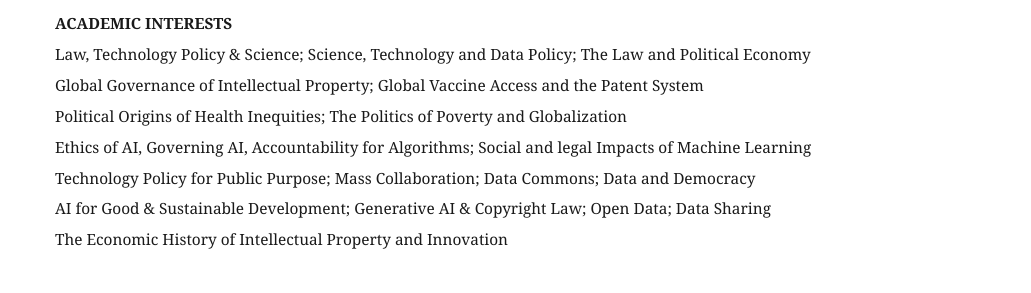
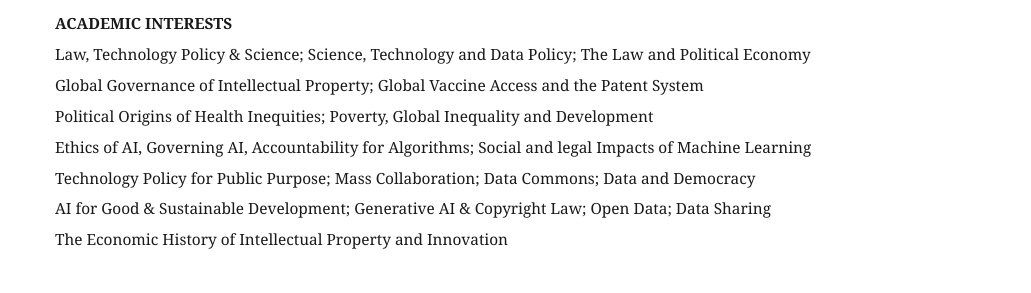
Before and after one commit to eunchangchoi/eunchangchoi.github.io, a Jekyll site: the page built from index.md, in a window 1280 px wide and 900 px high, scrolled down 7777 px. Shown: the part 344-637 px from the top of the window, without its empty margins (45-1076 px from the left). Built offline with Jekyll 4.4.1, drawn with Linux system fonts in a browser that asks for light colours.

Commit message:
Update index.md

```diff
--- a/index.md
+++ b/index.md
@@ -192,7 +192,7 @@ title: "Choi, Eun Chang 최은창"
  <strong> ACADEMIC INTERESTS </strong> <br>
    Law, Technology Policy & Science; Science, Technology and Data Policy; The Law and Political Economy <br>
    Global Governance of Intellectual Property; Global Vaccine Access and the Patent System <br>
-   Political Origins of Health Inequities; The Politics of Poverty and Globalization <br>
+   Political Origins of Health Inequities; Poverty, Global Inequality and Development <br>
    Ethics of AI, Governing AI, Accountability for Algorithms; Social and legal Impacts of Machine Learning <br>
    Technology Policy for Public Purpose; Mass Collaboration; Data Commons; Data and Democracy <br>
    AI for Good & Sustainable Development; Generative AI & Copyright Law; Open Data; Data Sharing <br>
```
